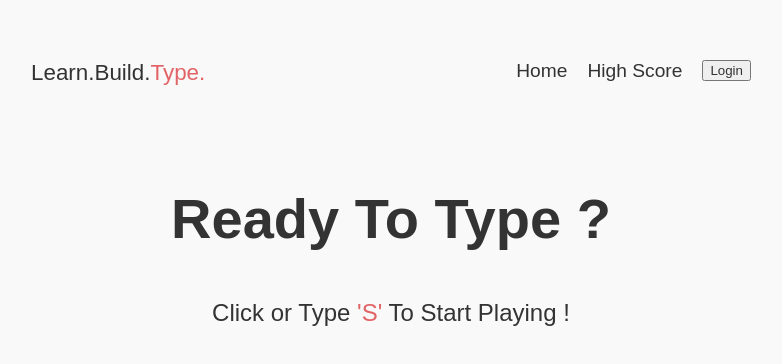
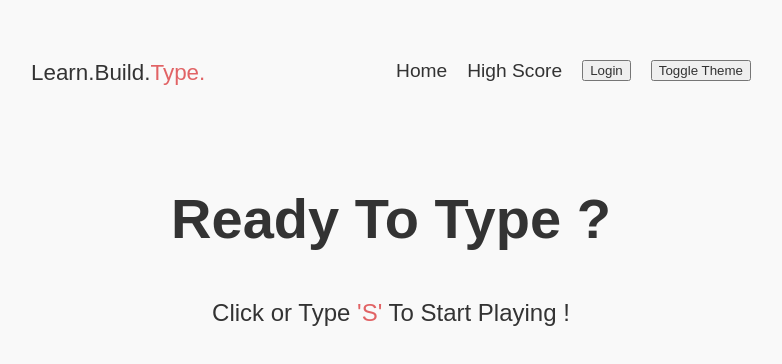
Before and after one commit to Ghoul2077/Typing-Game, a React (Create React App) app: page / in a window 1280 px wide. Shown: the top 364 px of the page, without its empty margins (249-1031 px from the left). Built offline with nearby package versions, Linux system fonts and the light colour scheme.

Commit message:
Add hooks & button for dark mode toggle (currently in functional state)

```diff
--- a/src/App.js
+++ b/src/App.js
@@ -1,4 +1,4 @@
-import React, { useState } from "react";
+import React from "react";
 import { BrowserRouter as Router, Route, Switch } from "react-router-dom";
 import { useAuth0 } from "@auth0/auth0-react";
 import { ThemeProvider } from "styled-components";
@@ -11,10 +11,11 @@ import { Container } from "./styled/Container.js";
 import { Main } from "./styled/Main.js";
 import Global from "./styled/Global.js";
 import { DarkTheme, LightTheme } from "./styled/Theme";
+import useTheme from "./hooks/UseTheme";
 
 function App() {
   const { loading } = useAuth0();
-  const [theme] = useState("light");
+  const [theme, toggleTheme] = useTheme();
 
   const currentTheme = theme === "light" ? LightTheme : DarkTheme;
 
@@ -26,7 +27,7 @@ function App() {
           {loading && <p>Loading....</p>}
           {!loading && (
             <Container>
-              <Navbar />
+              <Navbar toggleTheme={toggleTheme} />
               <Switch>
                 <Route path="/game" component={Game} />
                 <Route path="/highScores" component={HighScores} />
--- a/src/components/Navbar.js
+++ b/src/components/Navbar.js
@@ -9,8 +9,9 @@ import {
 } from "../styled/Navbar.js";
 import { Accent } from "../styled/Accents.js";
 
-export default function Navbar() {
+export default function Navbar({toggleTheme}) {
     const { isAuthenticated, loginWithRedirect, logout } = useAuth0();
+
     return (
         <StyledNavbar>
             <StyledNavbrand>
@@ -41,6 +42,9 @@ export default function Navbar() {
                         </button>
                     )}
                 </li>
+                <li>
+                    <button onClick={toggleTheme}>Toggle Theme</button>
+                </li>
             </StyledNavItems>
         </StyledNavbar>
     );
--- /dev/null
+++ b/src/hooks/UseTheme.js
@@ -0,0 +1,11 @@
+import { useState, useEffect } from "react";
+
+export default () => {
+    const [theme, setTheme] = useState("light");
+
+    function toggleTheme() {
+        setTheme(theme === "light" ? "dark" : "light");
+    }
+
+    return [theme, toggleTheme];
+};
```
Also changed, not shown: 1 other file (tests, documents, lock files or other folders).
